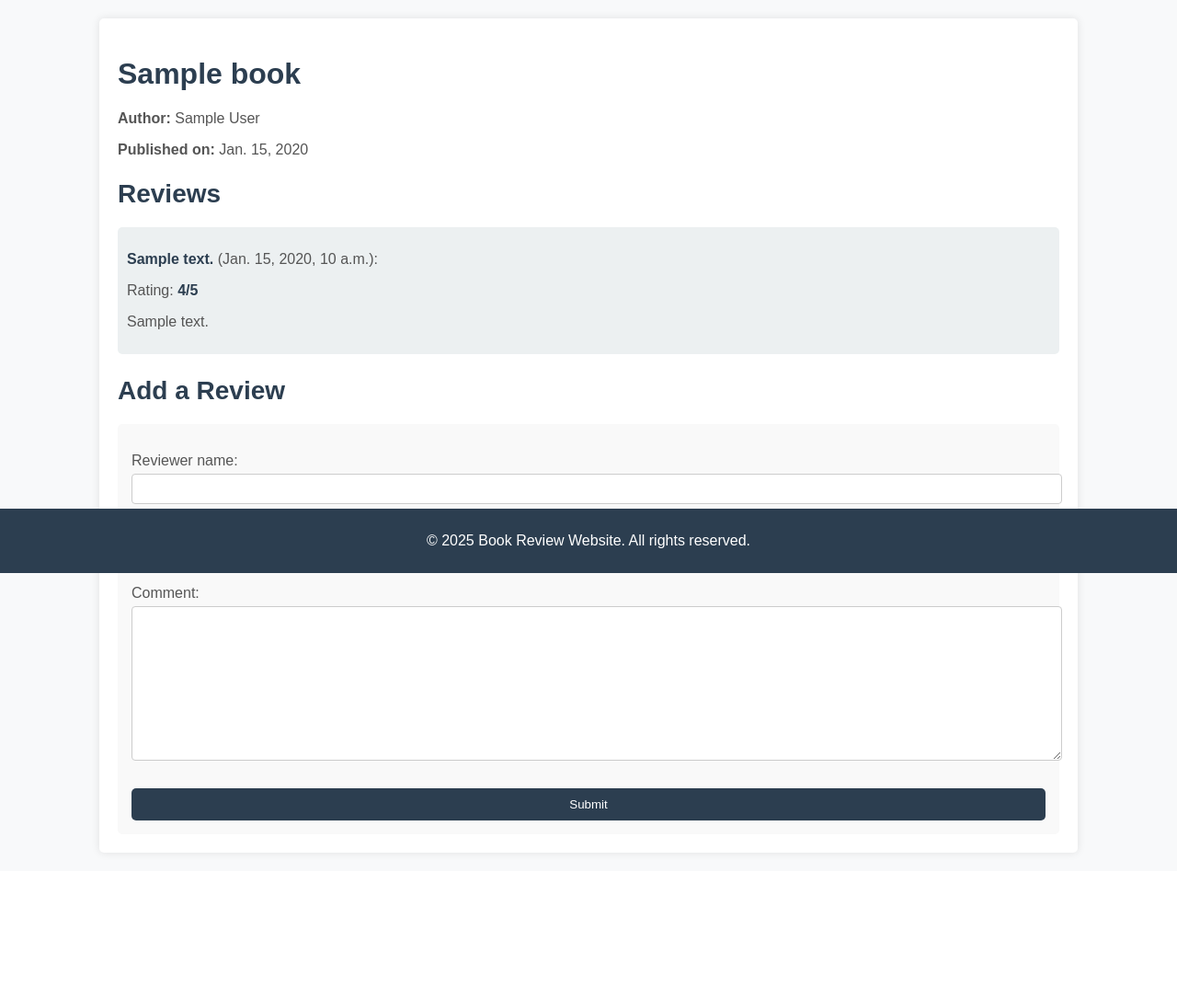
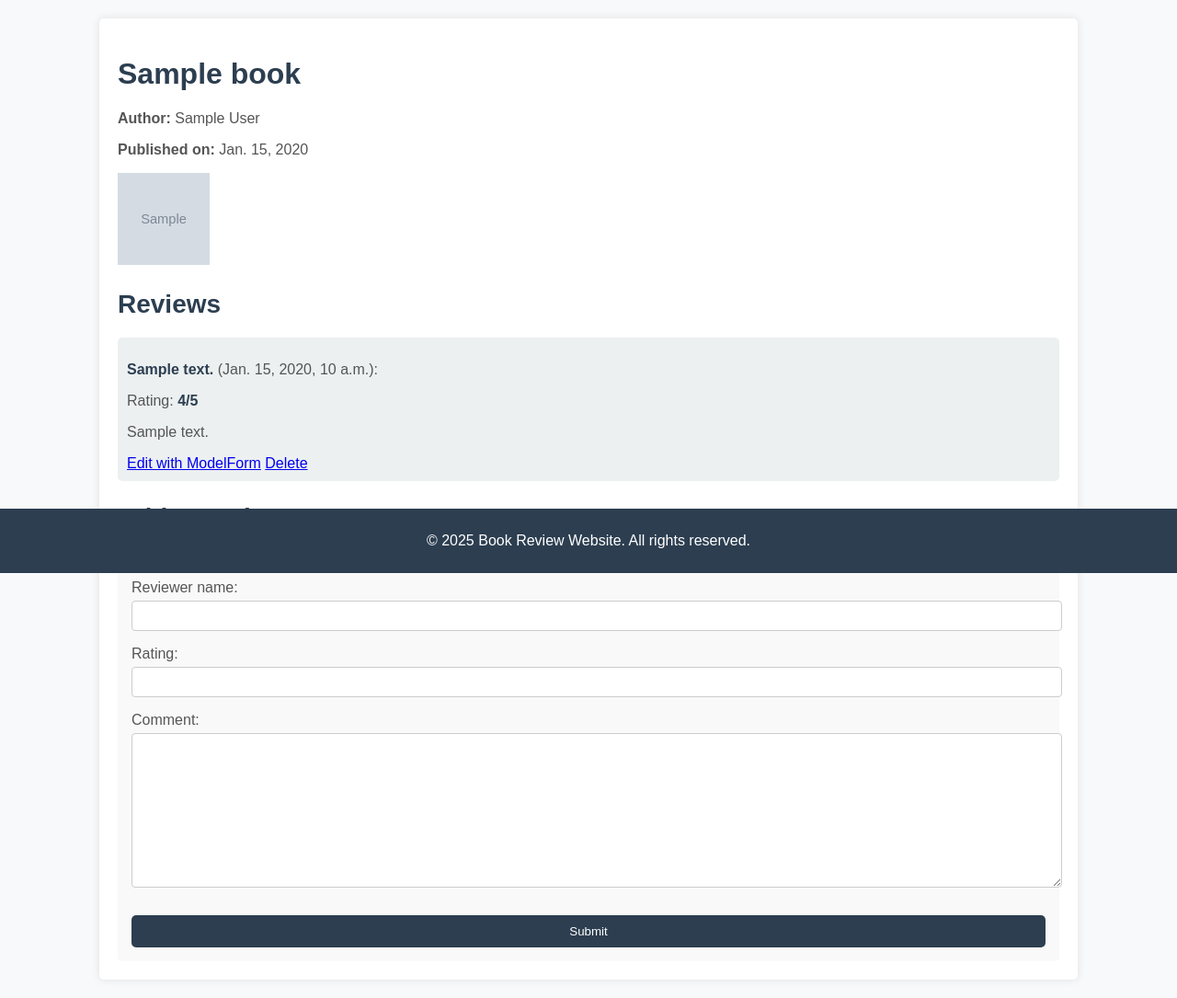
Before and after one commit to Lhar-myte/sqi-django-mar, a Django app: page /book/book/1/ in a window 1280 px wide. Shown: the part 177-1262 px from the top of the page at 92% size. Before the commit the page ends 1107 px from the top, so only its background shows below. Run offline with Django 5.2, Linux system fonts and the light colour scheme; tables that the repository leaves empty hold one stand-in row (values such as "Sample post"); grey boxes marked "Sample" are stand-in pictures.

Commit message:
learn updating form and deleting form

```diff
--- a/book_review/book_reviews/books/forms.py
+++ b/book_review/book_reviews/books/forms.py
@@ -12,3 +12,9 @@
     reviewer_name = forms.CharField(max_length=255, widget=forms.TextInput)
     rating = forms.IntegerField(widget=forms.NumberInput(attrs={'min': 1, 'max': 5}))
     comment = forms.CharField(widget=forms.Textarea())
+
+
+class UpdateReviewForm(forms.ModelForm):
+    class Meta:
+        model = Review
+        fields = ['rating', 'comment',]
--- a/book_review/book_reviews/books/urls.py
+++ b/book_review/book_reviews/books/urls.py
@@ -8,5 +8,8 @@
     path('', views.book_list, name='book_list'),
     path('book/<int:book_id>/', views.book_details, name='book_details'),
     path('book/<int:book_id>/add_review/', views.add_review, name='add_review'),
-    path("django_manual_form/<int:book_id>",views.django_manual_form, name = "django_manual_form")
+    path("django_manual_form/<int:book_id>",views.django_manual_form, name = "django_manual_form"),
+    path("update_review_with_model_form/<int:review_id>/",views.update_review_with_model_form, name="update_review_with_model_form"),
+    path("confirm_delete_review/<int:review_id>/", views.confirm_delete_review, name="confirm_delete_review"),
+    path('delete_review/<int:review_id>/', views.delete_review, name="delete_review"),
 ]
--- a/book_review/book_reviews/books/views.py
+++ b/book_review/book_reviews/books/views.py
@@ -1,5 +1,6 @@
 from django.shortcuts import render, redirect, get_object_or_404
-from .forms import ReviewForm, ReviewManualForm
+from django.urls import reverse
+from .forms import ReviewForm, ReviewManualForm, UpdateReviewForm
 from .models import Book, Review
 
 def book_list(request):
@@ -52,3 +53,40 @@
         'reviews': book.reviews.all()
     }
     return render(request,'book_review/django_manual_form.html', context)
+
+
+
+
+def update_review_with_model_form(request, review_id):
+    review = get_object_or_404(Review, id=review_id)
+    form = UpdateReviewForm(instance=review)
+
+    if request.method == 'POST':
+        form = UpdateReviewForm(request.POST, request.FILES, instance=review)
+        if form.is_valid():
+            form.save()
+
+            return redirect(reverse('books:book_details',kwargs={'book_id': review.book.id}))
+
+    context = {
+        "form": form,
+        "review": review,
+    }
+    return render(request, "book_review/update_review_with_model_form.html", context)
+
+
+def confirm_delete_review(request, review_id):
+
+    review = get_object_or_404(Review, id=review_id)
+    return render(request, "book_review/confirm-review-delete.html", {'review': review})
+
+
+
+def delete_review(request, review_id):
+    review = get_object_or_404(Review, id=review_id )
+    if request.method == 'POST':
+        review.delete()
+        return redirect("books:book_list")
+
+
+    return redirect(reverse('books:book_details',kwargs={'book_id': review.book.id}))
--- a/book_review/book_reviews/templates/book_review/book_details.html
+++ b/book_review/book_reviews/templates/book_review/book_details.html
@@ -7,15 +7,22 @@
 
     <div class="container book-details">
         <h1>{{ book.title }}</h1>
+
         <p><strong>Author:</strong> {{ book.author }}</p>
         <p><strong>Published on:</strong> {{ book.publication_date }}</p>
+       {% if book.cover_image %}
+            <img width=100, height=100 src="{{ book.cover_image.url }}" alt="{{ book.title }} image">
 
+       {% endif %}
         <h2>Reviews</h2>
         {% for review in reviews %}
             <div class="review">
                 <p><strong>{{ review.reviewer_name }}</strong> ({{ review.created_at }}):</p>
                 <p>Rating: <strong>{{ review.rating }}/5</strong></p>
                 <p>{{ review.comment }}</p>
+                <a href="{% url 'books:update_review_with_model_form' review.id %}">Edit with ModelForm</a>
+                <a href="{% url 'books:confirm_delete_review' review.id %}">Delete</a>
+
             </div>
         {% empty %}
             <p>No reviews yet.</p>
@@ -28,6 +35,5 @@
             <button type="submit">Submit</button>
         </form>
     </div>
-
     {% include 'partials/footer.html' %}
 {% endblock body %}
```
Also changed, not shown: book_review/book_reviews/templates/book_review/confirm-review-delete.html (added, +17 -0 lines), book_review/book_reviews/templates/book_review/update_review_with_model_form.html (added, +18 -0 lines).
